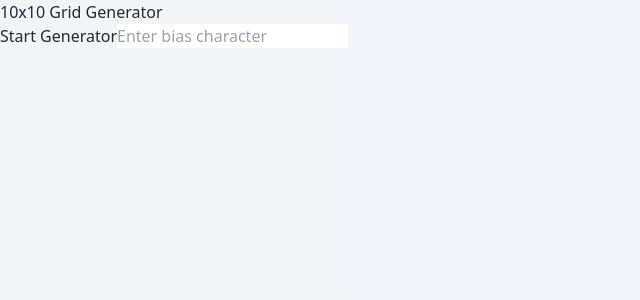
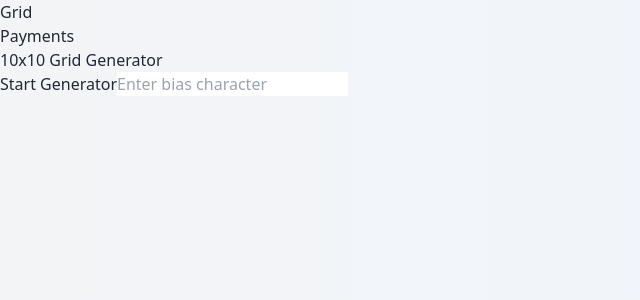
Before and after one commit to helderpgoncalves/altario-fullstack, a React (Vite) app in the folder frontend/: page / in a window 1280 px wide. Shown: the top 300 px of the page, without its empty margins (0-640 px from the left). Built offline with nearby package versions, Linux system fonts and the light colour scheme.

Commit message:
feat(frontend): Implement routing and context for grid generation

```diff
--- a/frontend/package.json
+++ b/frontend/package.json
@@ -11,7 +11,8 @@
   },
   "dependencies": {
     "react": "^18.3.1",
-    "react-dom": "^18.3.1"
+    "react-dom": "^18.3.1",
+    "react-router-dom": "^6.27.0"
   },
   "devDependencies": {
     "@eslint/js": "^9.11.1",
--- a/frontend/src/App.tsx
+++ b/frontend/src/App.tsx
@@ -1,67 +1,24 @@
-import React, { useEffect, useState, useCallback } from 'react';
-import Grid from './components/Grid';
-import GridGenerator from './components/GridGenerator';
-import CodeDisplay from './components/CodeDisplay';
+import React from "react";
+import { BrowserRouter as Router, Route, Routes } from "react-router-dom";
+import Navbar from "./components/Navbar";
+import GridScreen from "./screens/GridScreen";
+import PaymentsScreen from "./screens/PaymentsScreen";
+import { GridProvider } from "./contexts/GridContext";
 
-interface GridData {
-  grid: string[][];
-  code: string;
-}
-
-const API_URL = 'http://localhost:3000';
-const UPDATE_INTERVAL = 2000; // 2 seconds
-
-const App: React.FC = () => {
-  const [gridData, setGridData] = useState<GridData>({ grid: [], code: '' });
-  const [isGenerating, setIsGenerating] = useState(false);
-  const [biasChar, setBiasChar] = useState('');
-
-  const fetchGridData = useCallback(async () => {
-    try {
-      const url = new URL(`${API_URL}/grid`);
-      if (biasChar) url.searchParams.append('bias', biasChar);
-
-      const response = await fetch(url.toString());
-      if (!response.ok) throw new Error('Network response was not ok');
-
-      const data: GridData = await response.json();
-      setGridData(data);
-    } catch (error) {
-      console.error('Error fetching grid data:', error);
-    }
-  }, [biasChar]);
-
-  useEffect(() => {
-    if (!isGenerating) return;
-
-    const intervalId = setInterval(fetchGridData, UPDATE_INTERVAL);
-    return () => clearInterval(intervalId);
-  }, [isGenerating, fetchGridData]);
-
-  const handleStartStop = () => setIsGenerating(prev => !prev);
-
-  const handleBiasChange = (event: React.ChangeEvent<HTMLInputElement>) => {
-    const value = event.target.value.toLowerCase();
-    if (value.length <= 1 && /^[a-z]*$/.test(value)) {
-      setBiasChar(value);
-    }
-  };
-
-  return (
-    <div className="flex flex-col items-center justify-center min-h-screen p-4">
-      <h1 className="text-4xl sm:text-5xl font-extrabold mb-8 bg-gradient-to-r from-blue-600 to-purple-600 text-transparent bg-clip-text">
-        10x10 Grid Generator
-      </h1>
-      <GridGenerator
-        isGenerating={isGenerating}
-        onToggleGenerate={handleStartStop}
-        biasChar={biasChar}
-        onBiasChange={handleBiasChange}
-      />
-      {gridData.grid.length > 0 && <Grid grid={gridData.grid} />}
-      {gridData.code && <CodeDisplay code={gridData.code} />}
-    </div>
-  );
-};
+const App: React.FC = () => (
+  <GridProvider>
+    <Router>
+      <div className="flex flex-col min-h-screen">
+        <Navbar />
+        <main className="flex-grow p-4">
+          <Routes>
+            <Route path="/" element={<GridScreen />} />
+            <Route path="/payments" element={<PaymentsScreen />} />
+          </Routes>
+        </main>
+      </div>
+    </Router>
+  </GridProvider>
+);
 
 export default App;
--- /dev/null
+++ b/frontend/src/components/Navbar.tsx
@@ -0,0 +1,52 @@
+import React, { useState, useEffect } from 'react';
+import { Link, useLocation } from 'react-router-dom';
+
+const Navbar: React.FC = () => {
+  const [isScrolled, setIsScrolled] = useState(false);
+  const location = useLocation();
+
+  useEffect(() => {
+    const handleScroll = () => {
+      setIsScrolled(window.scrollY > 20);
+    };
+    window.addEventListener('scroll', handleScroll);
+    return () => window.removeEventListener('scroll', handleScroll);
+  }, []);
+
+  const navItems = [
+    { path: '/', label: 'Grid' },
+    { path: '/payments', label: 'Payments' },
+  ];
+
+  return (
+    <nav
+      className={`fixed w-full z-50 transition-all duration-300 ${
+        isScrolled ? 'bg-white shadow-md' : 'bg-transparent'
+      }`}
+    >
+      <div className="container mx-auto px-4 py-3">
+        <ul className="flex justify-center space-x-8">
+          {navItems.map((item) => (
+            <li key={item.path}>
+              <Link
+                to={item.path}
+                className={`text-lg font-medium relative px-2 py-1 transition-colors duration-200 ${
+                  location.pathname === item.path
+                    ? 'text-blue-600'
+                    : 'text-gray-700 hover:text-blue-500'
+                }`}
+              >
+                {item.label}
+                {location.pathname === item.path && (
+                  <span className="absolute bottom-0 left-0 w-full h-0.5 bg-blue-600 transform origin-left scale-x-100 transition-transform duration-300"></span>
+                )}
+              </Link>
+            </li>
+          ))}
+        </ul>
+      </div>
+    </nav>
+  );
+};
+
+export default Navbar;
--- /dev/null
+++ b/frontend/src/contexts/GridContext.tsx
@@ -0,0 +1,76 @@
+import React, { createContext, useContext, useState, useEffect, useCallback } from "react";
+
+interface GridData {
+  grid: string[][];
+  code: string;
+}
+
+interface GridContextType {
+  gridData: GridData;
+  isGenerating: boolean;
+  biasChar: string;
+  setIsGenerating: React.Dispatch<React.SetStateAction<boolean>>;
+  handleBiasChange: (event: React.ChangeEvent<HTMLInputElement>) => void;
+}
+
+const API_URL = 'http://localhost:3000';
+const UPDATE_INTERVAL = 2000; // 2 seconds
+
+const GridContext = createContext<GridContextType>({
+  gridData: { grid: [], code: '' },
+  isGenerating: false,
+  biasChar: '',
+  setIsGenerating: () => {},
+  handleBiasChange: () => {},
+});
+
+export const useGridContext = () => useContext(GridContext);
+
+export const GridProvider: React.FC<{ children: React.ReactNode }> = ({ children }) => {
+  const [gridData, setGridData] = useState<GridData>({ grid: [], code: '' });
+  const [isGenerating, setIsGenerating] = useState(false);
+  const [biasChar, setBiasChar] = useState('');
+
+  const fetchGridData = useCallback(async () => {
+    try {
+      const url = new URL(`${API_URL}/grid`);
+      if (biasChar) url.searchParams.append('bias', biasChar);
+
+      const response = await fetch(url.toString());
+      if (!response.ok) throw new Error('Network response was not ok');
+
+      const data: GridData = await response.json();
+      setGridData(data);
+    } catch (error) {
+      console.error('Error fetching grid data:', error);
+    }
+  }, [biasChar]);
+
+  useEffect(() => {
+    if (!isGenerating) return;
+
+    const intervalId = setInterval(fetchGridData, UPDATE_INTERVAL);
+    return () => clearInterval(intervalId);
+  }, [isGenerating, fetchGridData]);
+
+  const handleBiasChange = (event: React.ChangeEvent<HTMLInputElement>) => {
+    const value = event.target.value.toLowerCase();
+    if (value.length <= 1 && /^[a-z]*$/.test(value)) {
+      setBiasChar(value);
+    }
+  };
+
+  return (
+    <GridContext.Provider
+      value={{
+        gridData,
+        isGenerating,
+        biasChar,
+        setIsGenerating,
+        handleBiasChange
+      }}
+    >
+      {children}
+    </GridContext.Provider>
+  );
+};
--- /dev/null
+++ b/frontend/src/screens/GridScreen.tsx
@@ -0,0 +1,29 @@
+import React from "react";
+import Grid from "../components/Grid";
+import GridGenerator from "../components/GridGenerator";
+import CodeDisplay from "../components/CodeDisplay";
+import { useGridContext } from "../contexts/GridContext";
+
+const GridScreen: React.FC = () => {
+  const { gridData, isGenerating, setIsGenerating, biasChar, handleBiasChange } = useGridContext();
+
+  const handleStartStop = () => setIsGenerating((prev) => !prev);
+
+  return (
+    <div className="flex flex-col items-center justify-center min-h-screen p-4">
+      <h1 className="text-4xl sm:text-5xl font-extrabold mb-8 bg-gradient-to-r from-blue-600 to-purple-600 text-transparent bg-clip-text">
+        10x10 Grid Generator
+      </h1>
+      <GridGenerator
+        isGenerating={isGenerating}
+        onToggleGenerate={handleStartStop}
+        biasChar={biasChar}
+        onBiasChange={handleBiasChange}
+      />
+      {gridData.grid.length > 0 && <Grid grid={gridData.grid} />}
+      {gridData.code && <CodeDisplay code={gridData.code} />}
+    </div>
+  );
+};
+
+export default GridScreen;
--- /dev/null
+++ b/frontend/src/screens/PaymentsScreen.tsx
@@ -0,0 +1,21 @@
+import React, { useState, useEffect } from "react";
+import { useGridContext } from "../contexts/GridContext";
+
+const PaymentsScreen: React.FC = () => {
+  const { currentCode, currentGrid } = useGridContext();
+  const [payments, setPayments] = useState([]);
+
+  useEffect(() => {
+    // TODO: Fetch payments from API
+  }, []);
+
+  return (
+    <div className="max-w-4xl mx-auto">
+      <h2 className="text-2xl font-bold mb-4">Current Code: {currentCode}</h2>
+      {/* TODO: Add payment form */}
+      {/* TODO: Add payments list */}
+    </div>
+  );
+};
+
+export default PaymentsScreen;
```
Also changed, not shown: 1 other file (tests, documents, lock files or other folders).
